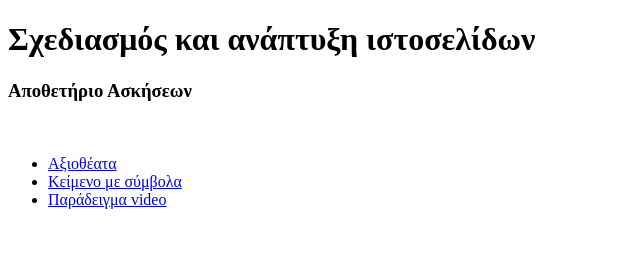
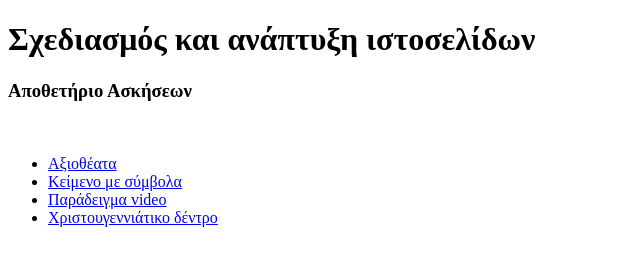
Before and after one commit to smaromaroglou/github.io, a plain HTML site: page index.html in a window 1280 px wide. Shown: the whole page, without its empty margins (0-640 px from the left). Drawn offline with Linux system fonts and the light colour scheme.

Commit message:
Update index.html

```diff
--- a/index.html
+++ b/index.html
@@ -20,6 +20,7 @@
 <li><a href="thess">Αξιοθέατα</a></li>
 <li><a href="symbols">Κείμενο με σύμβολα</a></li>
 <li><a href="myvideo">Παράδειγμα video</a></li>
+<li><a href="christmastree">Χριστουγεννιάτικο δέντρο</a></li>
 
 </ul>
 </nav>
```
